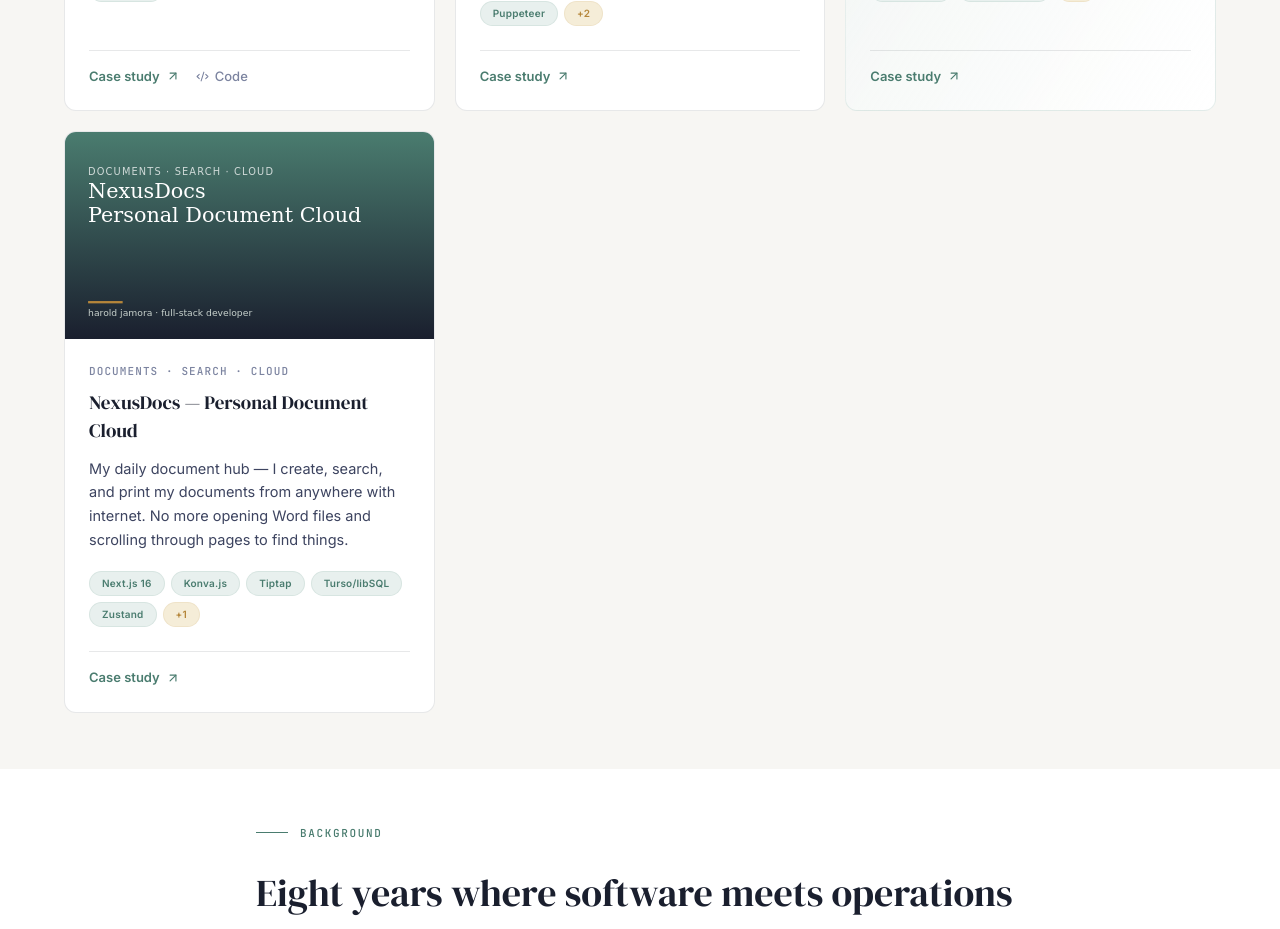
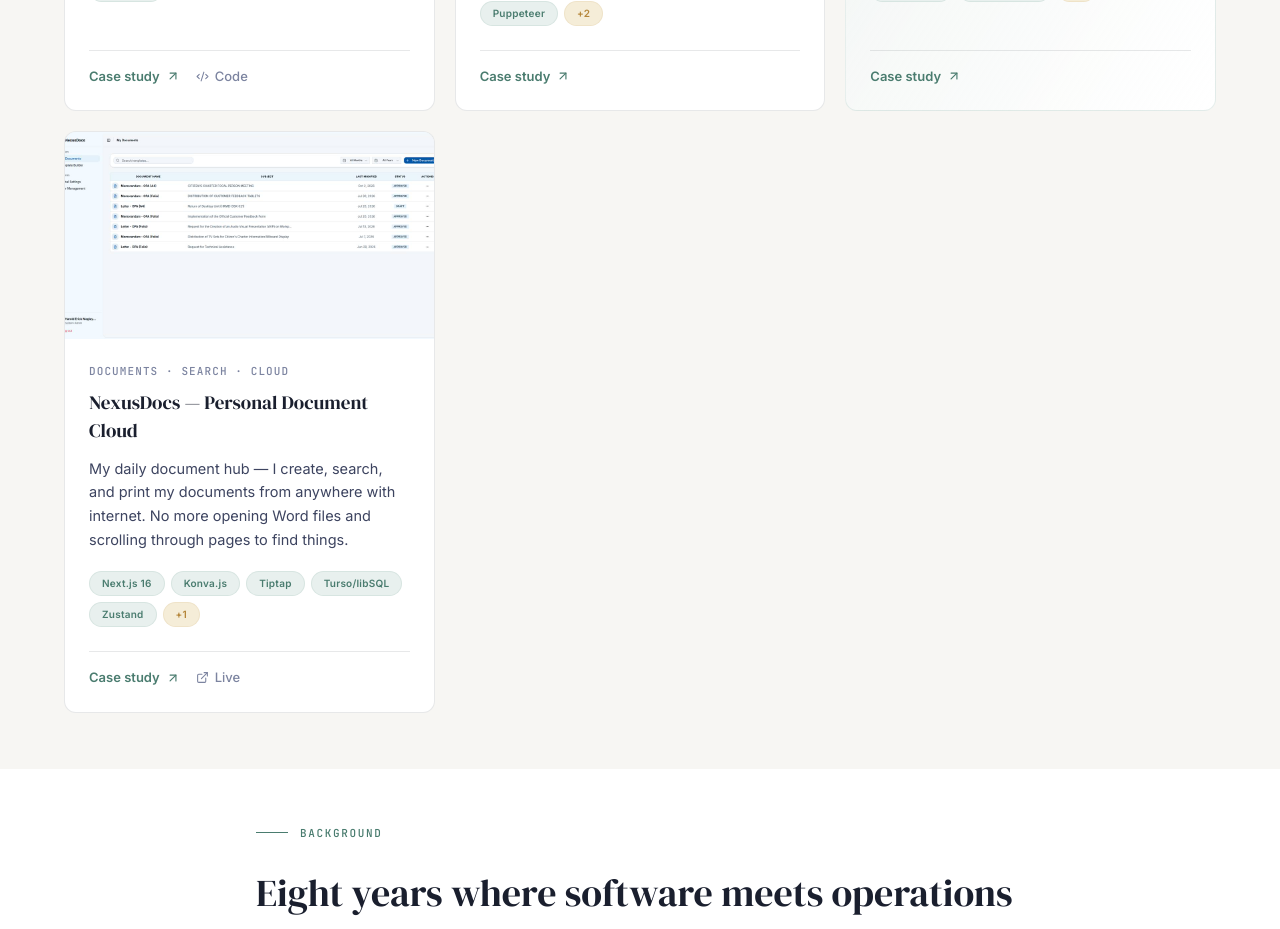
Before and after one commit to halords/portfolio, a Next.js app: page / in a window 1280 px wide. Shown: the part 4200-5129 px from the top of the page. Built offline with nearby package versions, Linux system fonts and the light colour scheme.

Commit message:
Use real NexusDocs screenshot (SVG-embedded); link live deployment

```diff
--- a/data/projects.ts
+++ b/data/projects.ts
@@ -141,7 +141,8 @@ export const projects: Project[] = [
   },
   {
     id: "doceditor",
-    image: "/projects/doceditor.svg",
+    image: "/projects/nexusdocs.svg",
+    liveUrl: "https://web-editor-phi.vercel.app",
     type: "Documents · Search · Cloud",
     title: "NexusDocs — Personal Document Cloud",
     description:
```
Also changed, not shown: public/projects/nexusdocs.svg (added), 1 other file (tests, documents, lock files or other folders).
